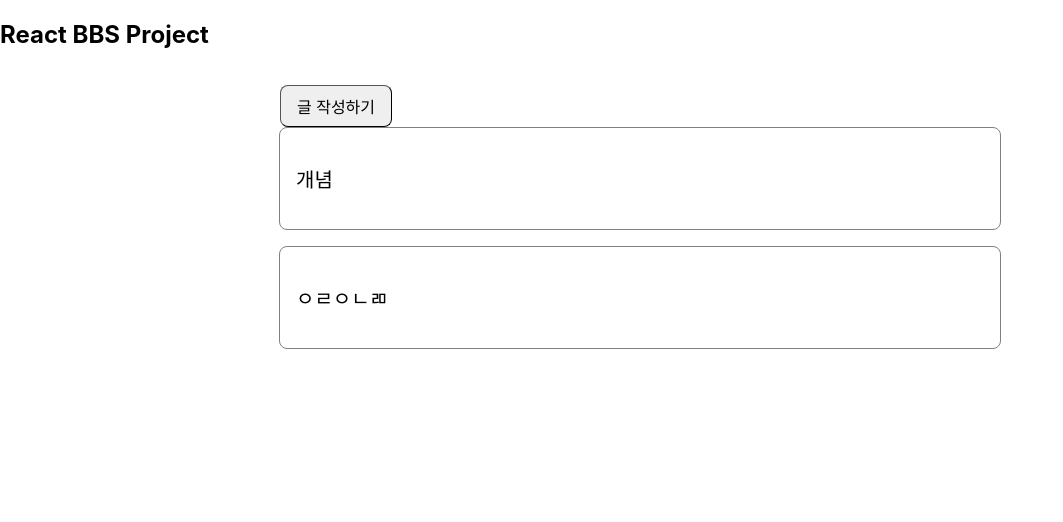
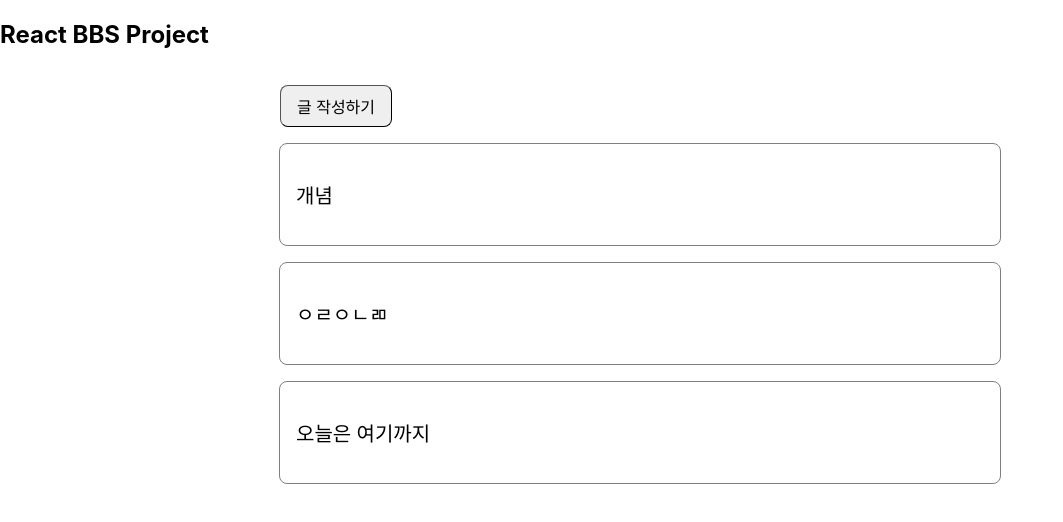
Before and after one commit to maybeaj/kdt-mini, a React (Create React App) app: page / in a window 1280 px wide. Shown: the top 522 px of the page, without its empty margins (0-1063 px from the left). Built offline with nearby package versions, Linux system fonts and the light colour scheme; data requests are answered from the project's data file.

Commit message:
ui 수정

```diff
--- a/db.json
+++ b/db.json
@@ -9,6 +9,11 @@
       "id": 1724048719920,
       "title": "ㅇㄹㅇㄴㄻ",
       "content": "ㅇㅇㄹㅇㄹ"
+    },
+    {
+      "id": 1724052428237,
+      "title": "오늘은 여기까지",
+      "content": "실스"
     }
   ],
   "comments": []
--- a/src/bbs/component/list/BbsList.jsx
+++ b/src/bbs/component/list/BbsList.jsx
@@ -18,7 +18,7 @@ function BbsList(props) {
     return (
         <Wrapper>
             {props.data.map((bbs) => (
-                <BbsItem key={bbs.id} title={bbs.title} /> // 각 항목을 BbsItem으로 전달
+                <BbsItem key={bbs.id} title={bbs.title} />
             ))}
         </Wrapper>
     );
--- a/src/bbs/component/pages/HomePage.jsx
+++ b/src/bbs/component/pages/HomePage.jsx
@@ -48,6 +48,7 @@ function HomePage() {
                     onClick={()=>{
                         navigate("bbs-write");
                     }} />
+                    <p/>
                 <BbsList data={list}/>
             </Container>
         </Wrapper>
```
